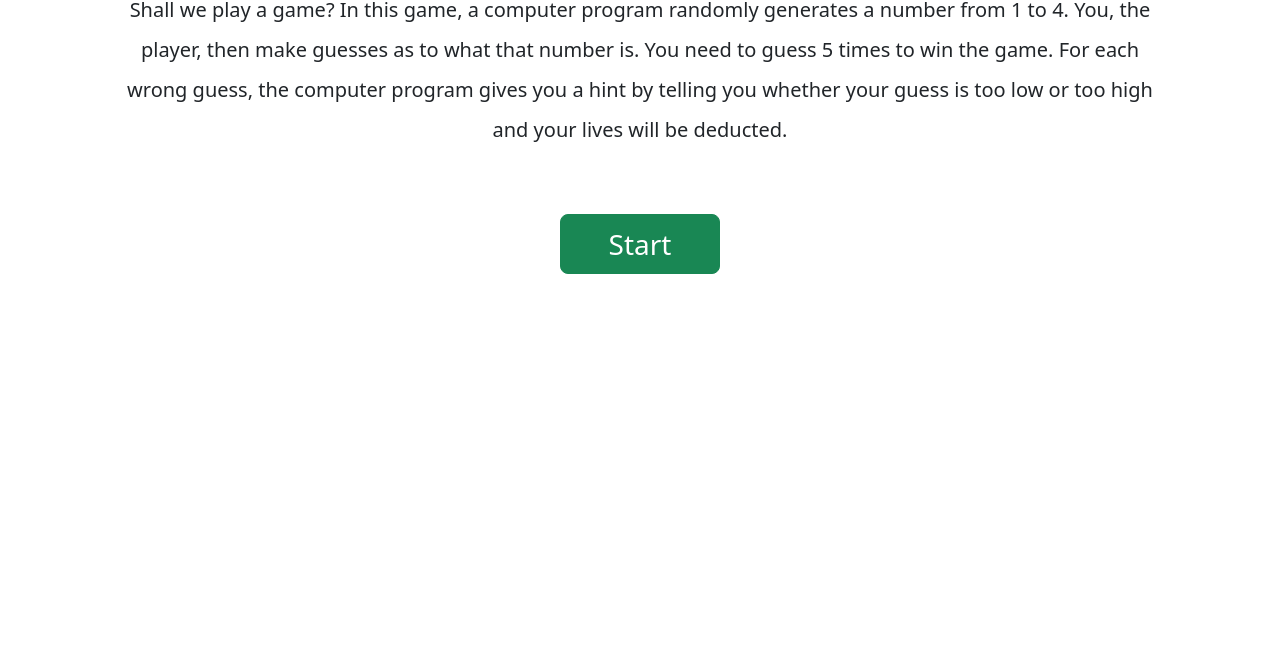
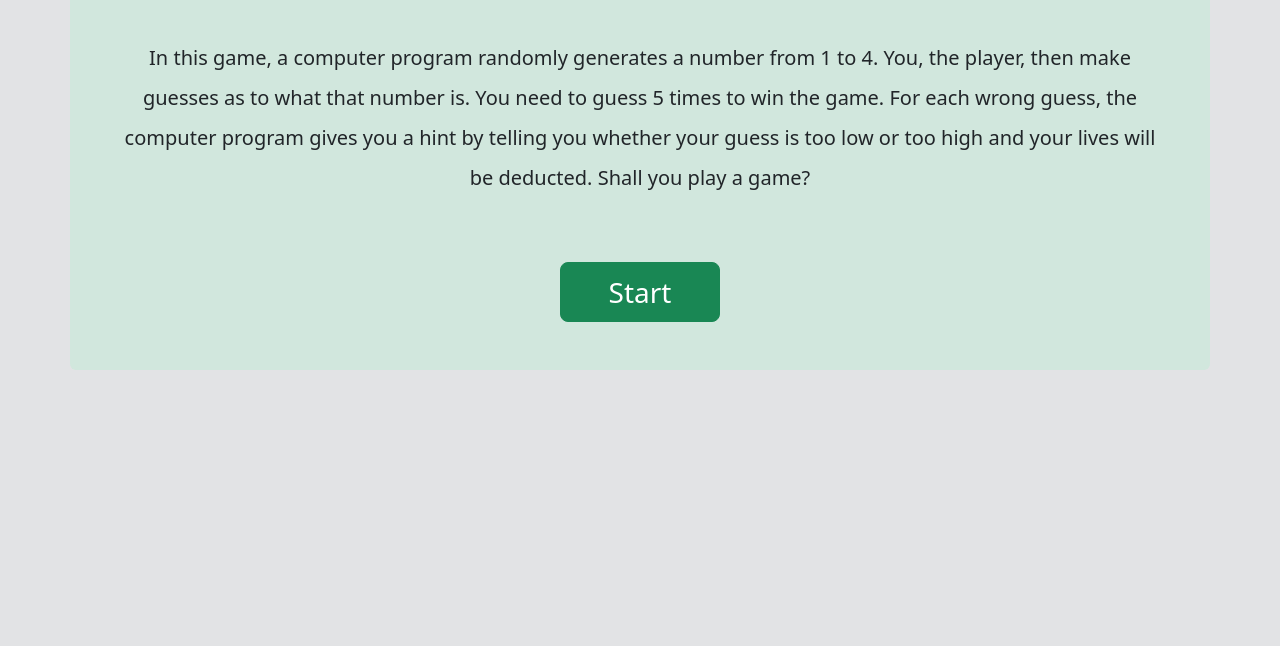
Before and after one commit to dev-teng/project-2, a plain HTML site: page index.html in a window 1280 px wide. Shown: the part 154-800 px from the top of the page. Drawn offline with nearby package versions, Linux system fonts and the light colour scheme.

Commit message:
added background color of front section

```diff
--- a/index.html
+++ b/index.html
@@ -9,12 +9,12 @@
     integrity="sha384-QWTKZyjpPEjISv5WaRU9OFeRpok6YctnYmDr5pNlyT2bRjXh0JMhjY6hW+ALEwIH" crossorigin="anonymous">
 </head>
 
-<body>
-  <div class="container p-5 text-center">
+<body class="bg-secondary-subtle">
+  <div class="container p-5 text-center bg-success-subtle mt-5 rounded">
     <h1 class="mb-5">Number Guessing Game</h1>
-    <p class="lh-lg fs-5 pb-5">Shall we play a game? In this game, a computer program randomly generates a number from 1 to 4. You, the
+    <p class="lh-lg fs-5 pb-5">In this game, a computer program randomly generates a number from 1 to 4. You, the
       player, then make guesses as to what that number is. You need to guess 5 times to win the game. For each
-      wrong guess, the computer program gives you a hint by telling you whether your guess is too low or too high and your lives will be deducted.</p>
+      wrong guess, the computer program gives you a hint by telling you whether your guess is too low or too high and your lives will be deducted. Shall you play a game? </p>
       <a href="game.html" class="button btn btn-success btn-lg ps-5 pe-5 fs-3"> Start</a>
 
   </div>
```
